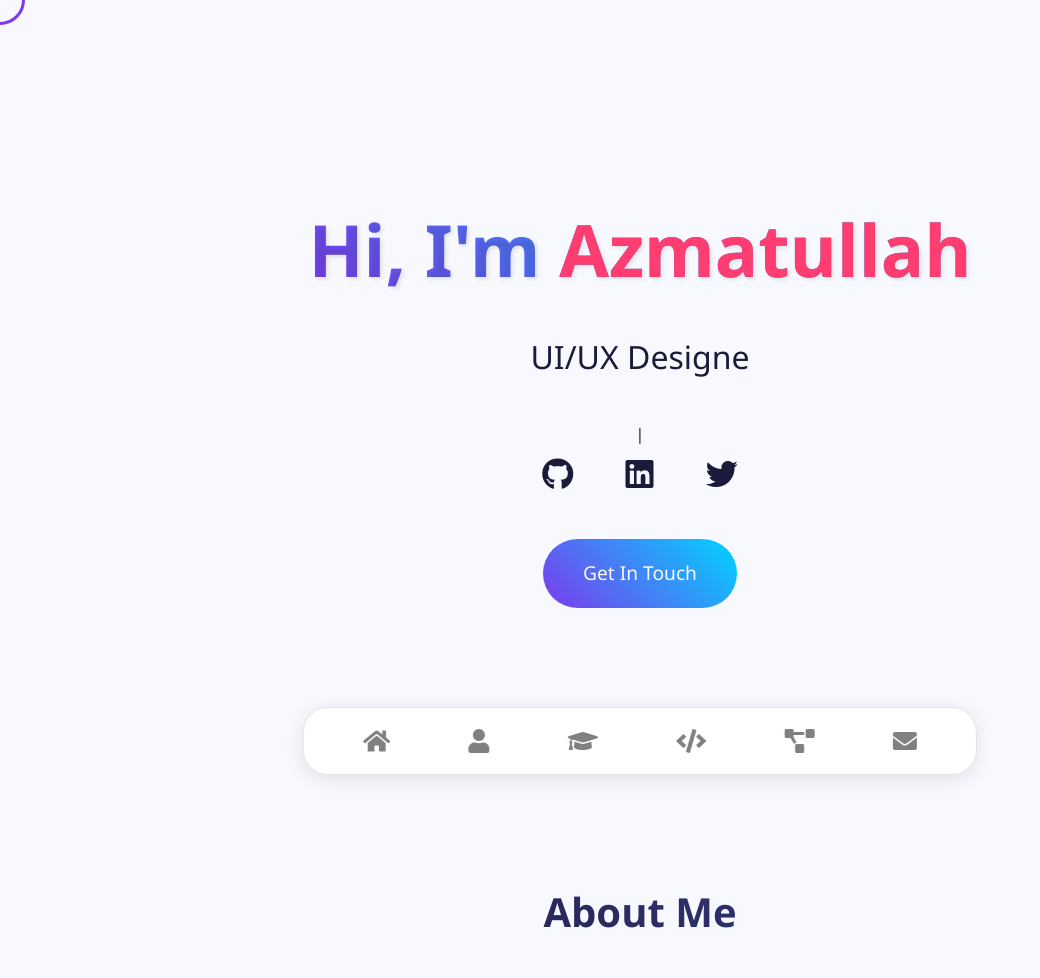
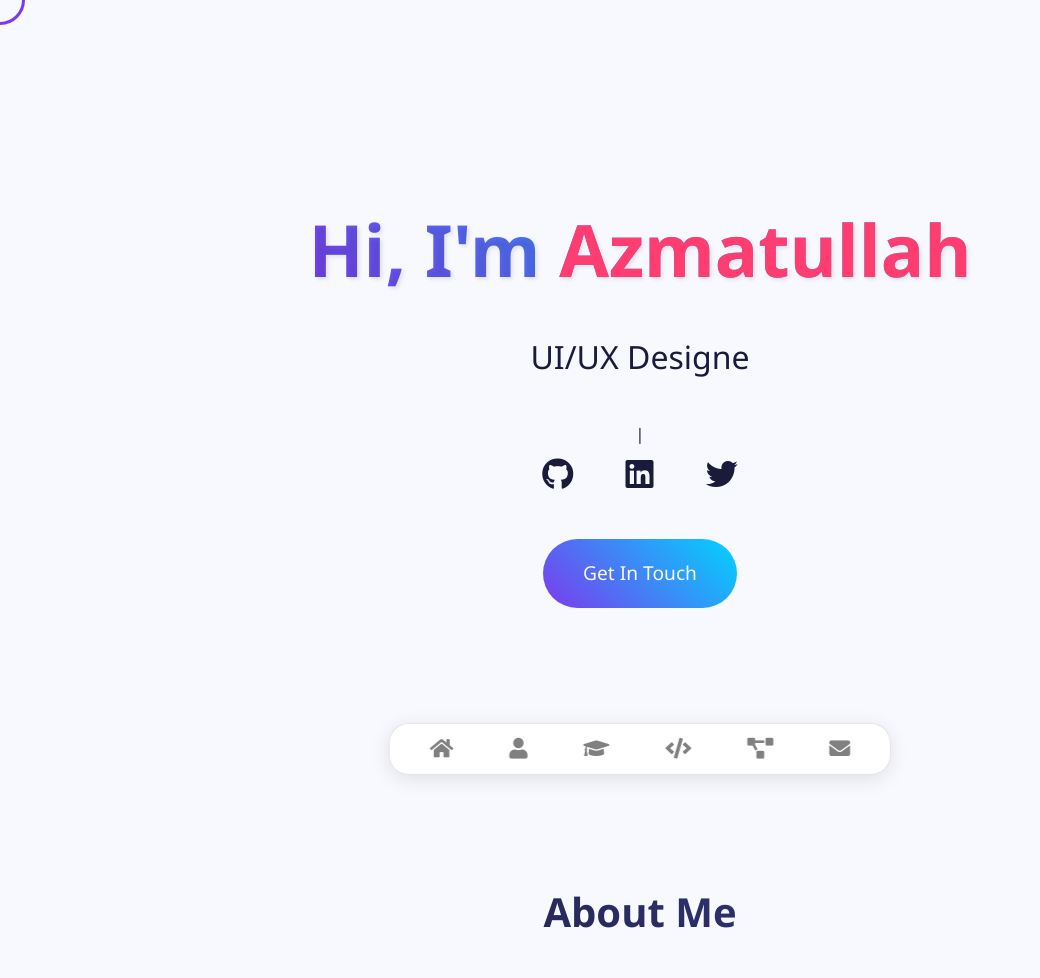
Before and after one commit to azma152/portfolio, a Flask app: page / in a window 1280 px wide. Shown: the top 978 px of the page, without its empty margins (0-1040 px from the left). Run offline with Flask 3, Linux system fonts and the light colour scheme.

Commit message:
Update style.css

```diff
--- a/static/style.css
+++ b/static/style.css
@@ -204,16 +204,16 @@ button:hover ~ .cursor,
     left: 50%;
     transform: translateX(-50%);
     width: auto;
-    min-width: 600px;
+    min-width: 500px;
     display: flex;
     justify-content: center;
     align-items: center;
-    padding: 0.6rem 3rem;
+    padding: 0.4rem 2rem;
     background: var(--nav-bg);
     backdrop-filter: blur(10px);
     z-index: 1000;
     box-shadow: 0 4px 20px rgba(0, 0, 0, 0.1);
-    border-radius: 25px;
+    border-radius: 20px;
     border: 1px solid var(--border-color);
 }
 
@@ -226,14 +226,14 @@ button:hover ~ .cursor,
 .nav-links {
     display: flex;
     list-style: none;
-    gap: 3.5rem;
+    gap: 2.5rem;
 }
 
 .nav-links li a {
     color: var(--nav-icon-color);
     text-decoration: none;
-    padding: 0.7rem;
-    border-radius: 12px;
+    padding: 0.5rem;
+    border-radius: 10px;
     transition: all 0.4s cubic-bezier(0.4, 0, 0.2, 1);
     position: relative;
     display: flex;
@@ -244,7 +244,7 @@ button:hover ~ .cursor,
 }
 
 .nav-links li a i {
-    font-size: 1.5rem;
+    font-size: 1.3rem;
     transition: all 0.4s cubic-bezier(0.4, 0, 0.2, 1);
     position: relative;
     z-index: 2;
```
